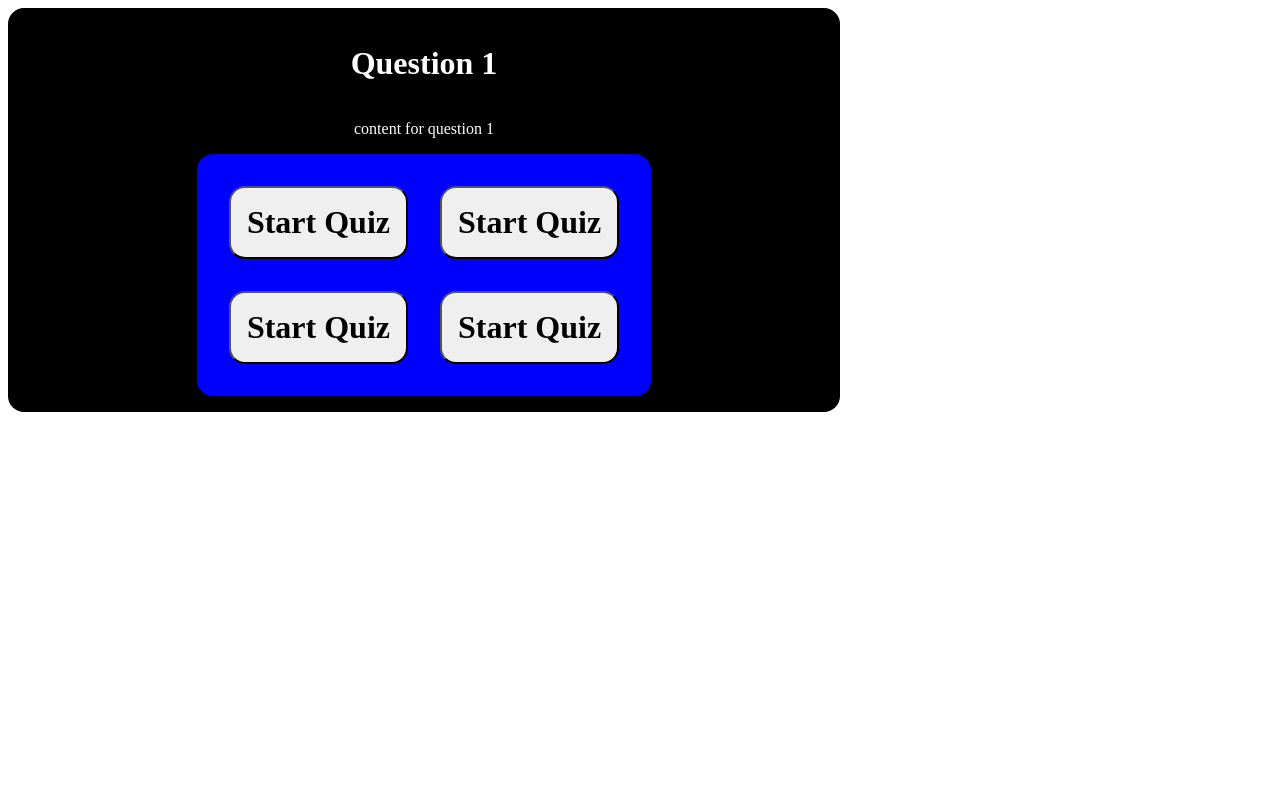
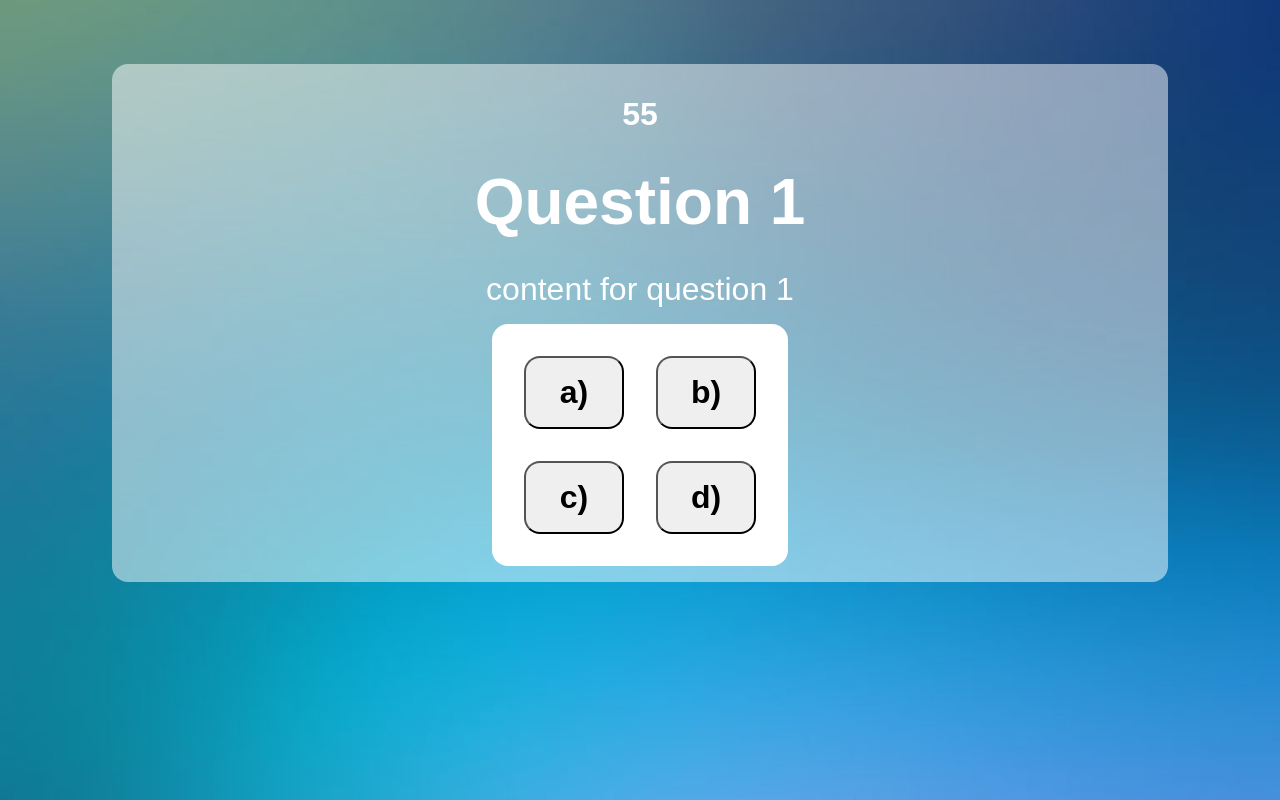
Before and after one commit to Keerbi12/Pop-Quiz---Keerbi, a plain HTML site: page quiz.html in a window 1280 px wide. Drawn offline with Linux system fonts and the light colour scheme.

Commit message:
Started on javascript, added background image, timer and blank high score.

```diff
--- a/Assets/css/style.css
+++ b/Assets/css/style.css
@@ -1,35 +1,45 @@
 :root {
-    background-color: white;
+    background-image: url(../images/Back.jpg);
+    background-size: cover;
     --borderRadius: 1rem;
-    --fontStyle: 'sans-serif, Courier, monospace';
+    --fontStyle: sans-serif, Courier, monospace;
 }
 
 * {
-    font-size:
-    font-family: "sans-serif";
+    font-family: var(--fontStyle);
+    margin: 0px;
+}
+
+#timer {
+    font-size: 32px;
+    font-weight: bold;
+    color: white;
+    margin: 16px;
 }
 
 .title {
-    font-family: var(--fontStyle);
-    font-size: 32px;
+    font-size: 64px;
     font-weight: bold;
     color: white;
+    margin: 16px;
 }
 
 .bodyText {
-    font-family: var(--fontStyle);
-    font-size: 16px;
+    font-size: 32px;
     color: white;
+    margin: 16px;
 }
 
 .container {
+    min-height: auto;
     max-height: 80%;
-    width: 800px;
+    width: 80%;
     max-width: 80%;
-    background-color: black;
+    background-color: rgb(255,255,255,0.5);
     border-radius: var(--borderRadius);
+    /*box-shadow: -10px 10px rgb(0,0,0,0.2);*/
     padding: 16px;
-    margin: 0;
+    margin: 5% auto;
     display: flex;
     flex-direction: column;
     justify-content: center;
@@ -37,7 +47,7 @@
 }
 
 .input {
-    background-color: blue;
+    background-color: white;
     justify-content: center;
     align-items: center;
     text-align: center;
@@ -48,6 +58,7 @@
 }
 
 .btn {
+    min-width: 100px;
     font-family: var(--fontStyle);
     background-color: ;
     font-weight: bold;
@@ -61,4 +72,5 @@
     cursor: pointer;
     border-color: black;
     transform: scale(1.05);
+    color: rgb(0, 0, 0, 0.5);
 }
--- a/Assets/js/script.js
+++ b/Assets/js/script.js
@@ -1,7 +1,27 @@
-const startBtn = document.getElementById("startBtn")
+/* =========== Button functions =========== */
 
-startBtn.addEventListener("click", startQuiz);
-
+const btnA= document.getElementById("aBtn")
+/* Event listeners for buttons, on click */
+aBtn.addEventListener("click", startQuiz);
+/* Button functions */
 function startQuiz() {
     console.log("Start");
 }
+
+/* =========== Timer functions =========== */
+const timer= document.getElementById("timer")
+let time= 60
+setInterval(countDown, 1000)
+function countDown() {
+    time--
+    timer.innerHTML= time;
+
+    if (time < 30) {
+        timer.setAttribute("style", "color: red;")
+    }
+
+    if (time === 0) {
+        window.location.href = "index.html"
+    }
+
+}
--- a/quiz.html
+++ b/quiz.html
@@ -3,7 +3,7 @@
     <head>
         <meta charset="UTF-8" />
         <meta name="viewport" content="width=device-width, initial-scale=1.0" />
-        <title>Coding Quiz - Start</title>
+        <title>Coding Quiz - In progress</title>
         <link rel="stylesheet" href="assets/css/style.css" />
         <link rel="stylesheet" href="assets/css/quiz.css" />
         <script src="assets/js/script.js" defer></script>
@@ -12,13 +12,14 @@
 
 <body>
     <div class= "container">
+        <p id=timer>60</p>
         <h1 class="title">Question 1</h1>
         <p class="bodyText">content for question 1</p>
         <div class= "input">
-            <button class="btn">Start Quiz</button>
-            <button class="btn">Start Quiz</button>
-            <button class="btn">Start Quiz</button>
-            <button class="btn">Start Quiz</button>
+            <button id="aBtn" class="btn">a)</button>
+            <button id="bBtn" class="btn">b)</button>
+            <button id="cBtn" class="btn">c)</button>
+            <button id="dBtn" class="btn">d)</button>
         </div>
     </div>
 </body>
```
Also changed, not shown: index.html (+6 -1 lines), Assets/images/Back.jpg (added).
